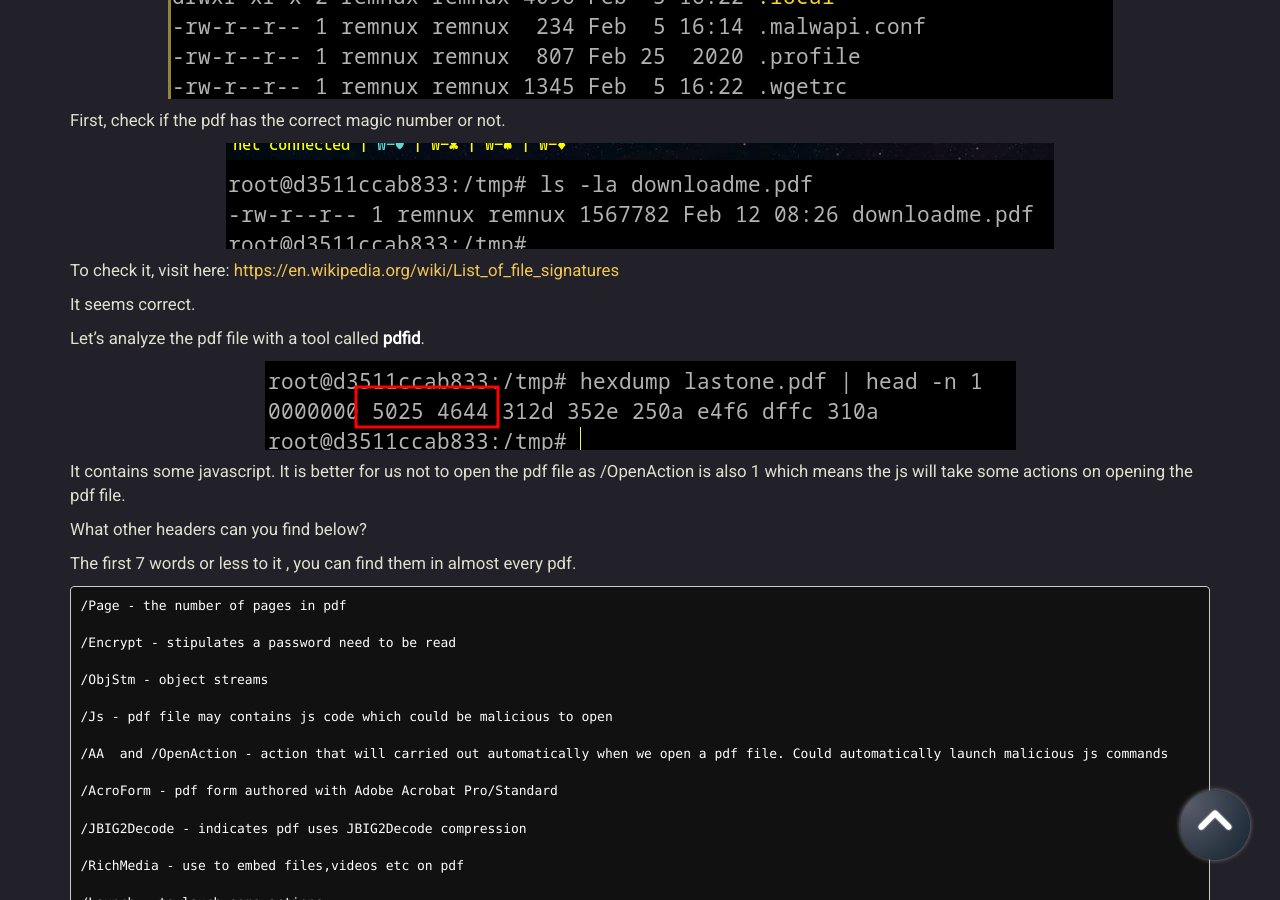
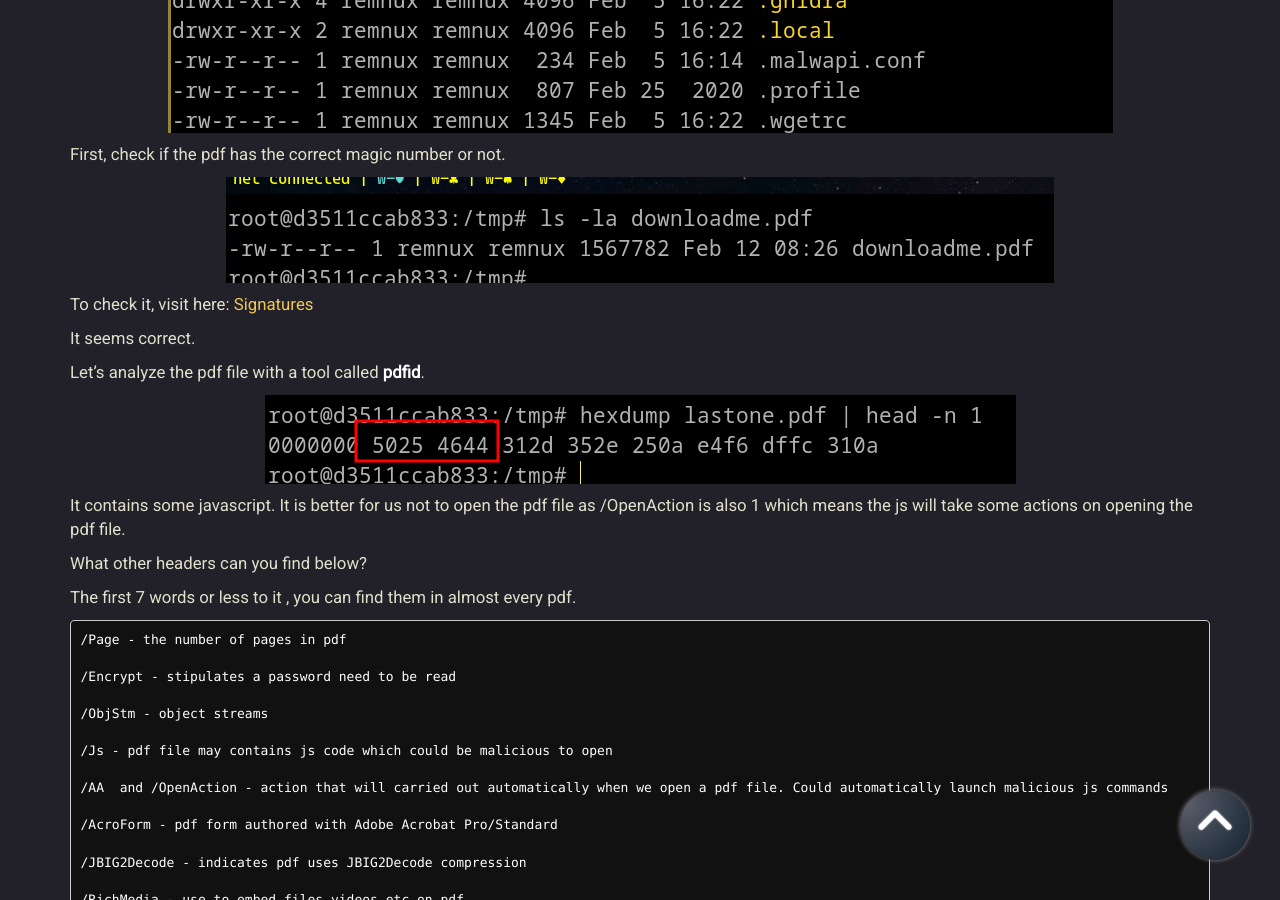
Before and after one commit to Cimihan123/jekyll-blog-theme, a Jekyll site: the page built from _posts/2022-03-12-phish.markdown, in a window 1280 px wide and 900 px high, scrolled down 26690 px. Built offline with Jekyll 4.4.1, drawn with Linux system fonts in a browser that asks for light colours; nearby versions of some CDN libraries; some of the changed lines change nothing that is shown.

Commit message:
Update 2022-03-12-phish.markdown

```diff
--- a/_posts/2022-03-12-phish.markdown
+++ b/_posts/2022-03-12-phish.markdown
@@ -441,6 +441,7 @@ Link: [Toolbox](https://toolbox.googleapps.com/apps/messageheader/analyzeheader)
 
 Link: [mha](https://mha.azurewebsites.net/)
 
+&nbsp;
 
 **3.Extracting Urls and Defanging Urls**
 
@@ -509,7 +510,7 @@ First, check if the pdf has the correct magic number or not.
 
 ![ pdf-magic-num ><](/assets/img/blog2-phish/51.png)
 
-To check it, visit here: <https://en.wikipedia.org/wiki/List_of_file_signatures>
+To check it, visit here: [Signatures](https://en.wikipedia.org/wiki/List_of_file_signatures)
 
 It seems correct.
 
```
